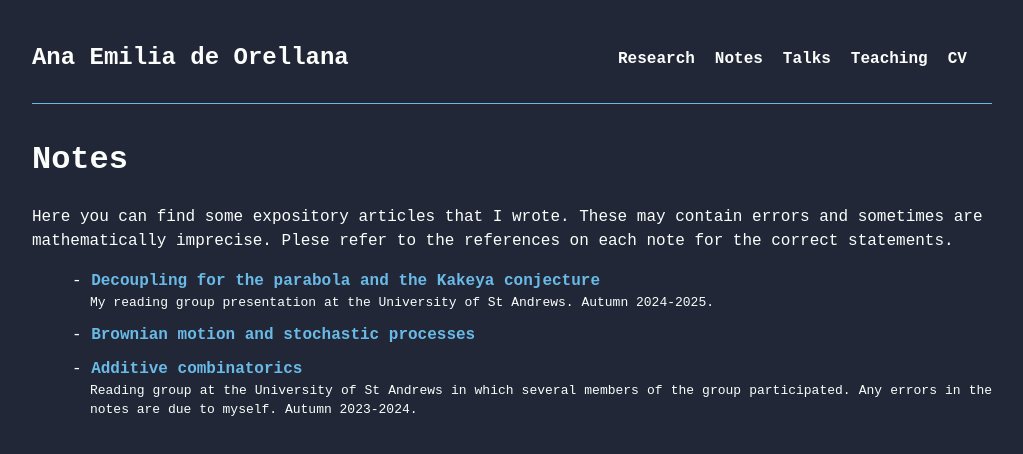
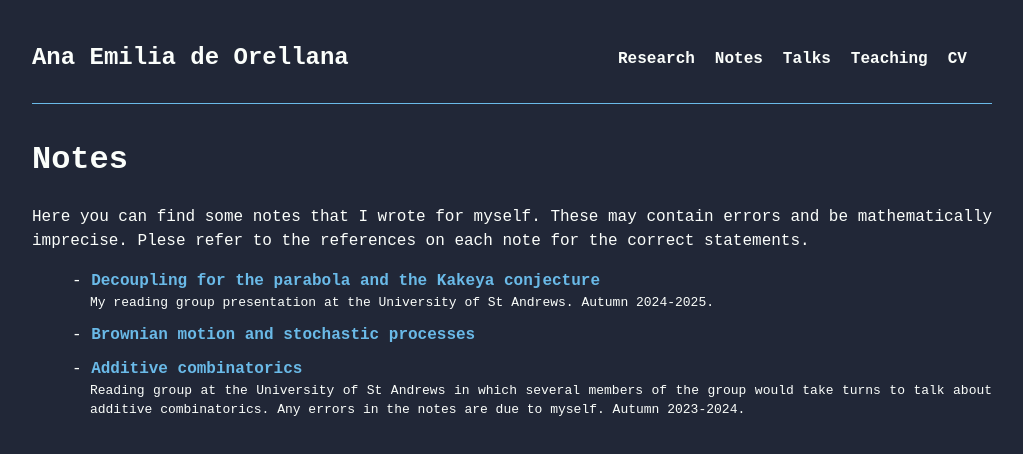
Before and after one commit to AnadeOre/anadeore.github.io, a Next.js app: page /notes in a window 1280 px wide. Shown: the top 454 px of the page, without its empty margins (128-1151 px from the left). Built offline with nearby package versions, Linux system fonts and the light colour scheme.

Commit message:
update notes

```diff
--- a/src/app/notes/page.jsx
+++ b/src/app/notes/page.jsx
@@ -8,9 +8,9 @@ const Page = () => {
     <div>
       <h1>Notes</h1>
       <p>
-        Here you can find some expository articles that I wrote. These may
-        contain errors and sometimes are mathematically imprecise. Plese refer
-        to the references on each note for the correct statements.
+        Here you can find some notes that I wrote for myself. These may contain
+        errors and be mathematically imprecise. Plese refer to the references on
+        each note for the correct statements.
       </p>
       <ul>
         <NoteLi
@@ -23,7 +23,7 @@ const Page = () => {
           pdf='/Notes/BrownianStochastic.pdf'
         />
         <NoteLi
-          desc='Reading group at the University of St Andrews in which several members of the group participated. Any errors in the notes are due to myself. Autumn 2023-2024.'
+          desc='Reading group at the University of St Andrews in which several members of the group would take turns to talk about additive combinatorics. Any errors in the notes are due to myself. Autumn 2023-2024.'
           title='Additive combinatorics'
           pdf='/Notes/AdditiveCombinatorics.pdf'
         />
```
